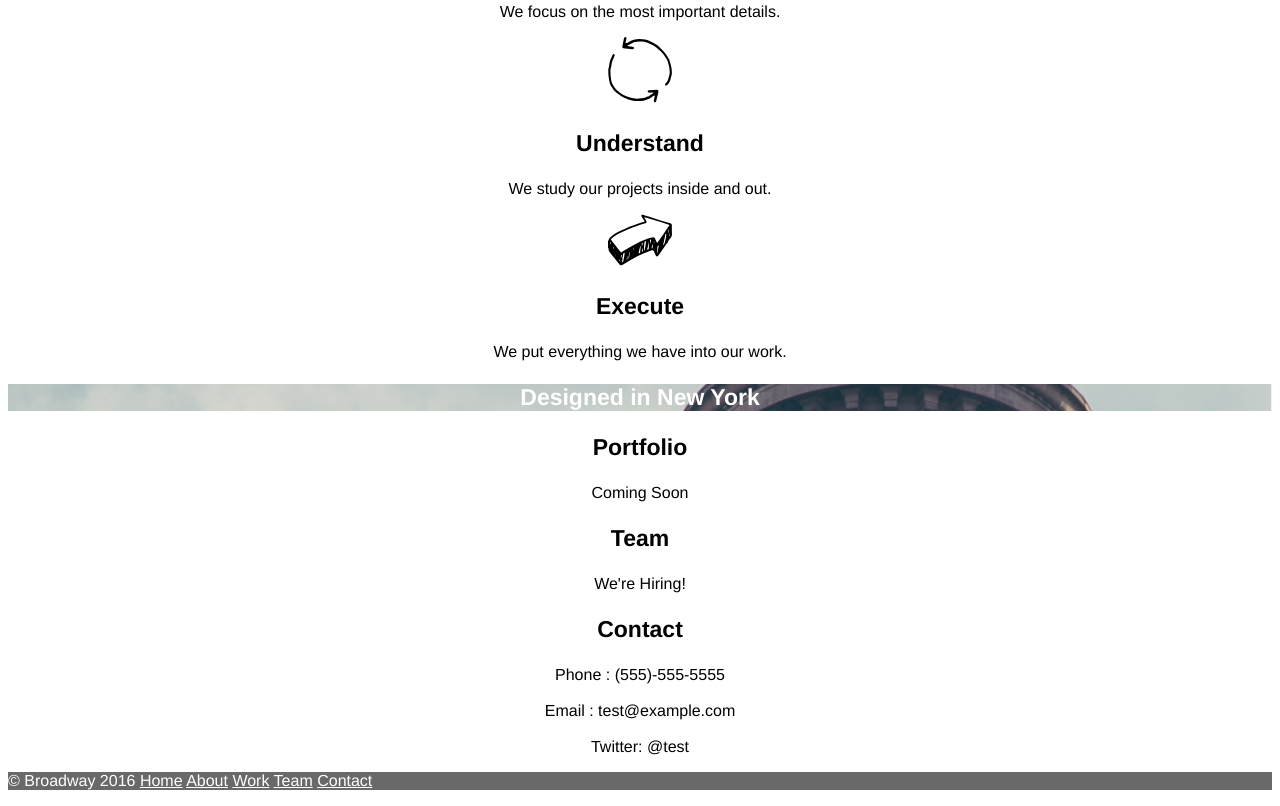
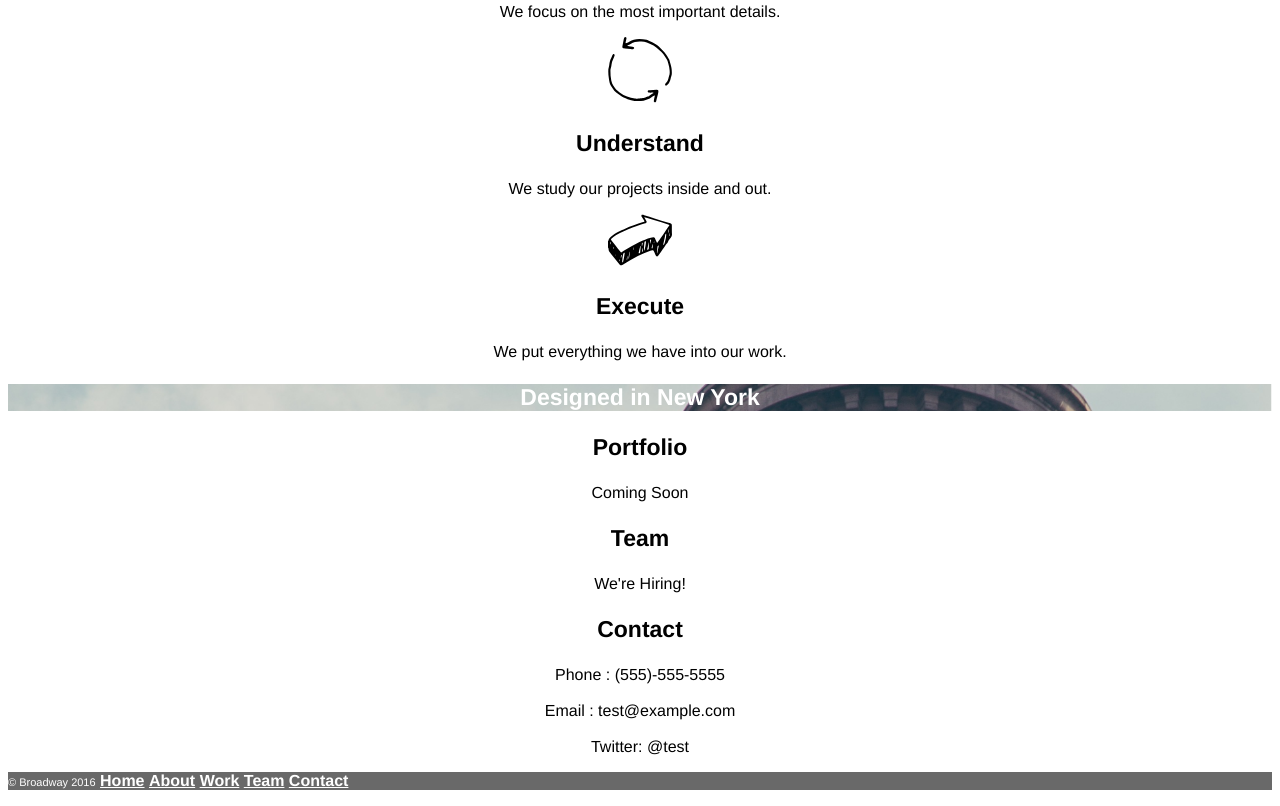
Before and after one commit to dollarb1llz/broadway, a plain HTML site: page index.html in a window 1280 px wide. Shown: the part 478-1284 px from the top of the page. Drawn offline with Linux system fonts and the light colour scheme.

Commit message:
Small Tweaks: Done

```diff
--- a/index.html
+++ b/index.html
@@ -54,7 +54,7 @@
     Twitter: @test</p>
 
   <div id="footer" class="white">
-    <p>&copy; Broadway 2016
+    <p><span class="p-footer">&copy; Broadway 2016</span>
         <a href="#">Home</a>
         <a href="#">About</a>
         <a href="#">Work</a>
--- a/resources/css/style.css
+++ b/resources/css/style.css
@@ -3,7 +3,7 @@ html {
   font-family: Helvetica;
 }
 
-h1, h2, h3 {
+h1, h2, h3, p a {
   font-weight: bold;
 }
 
```
